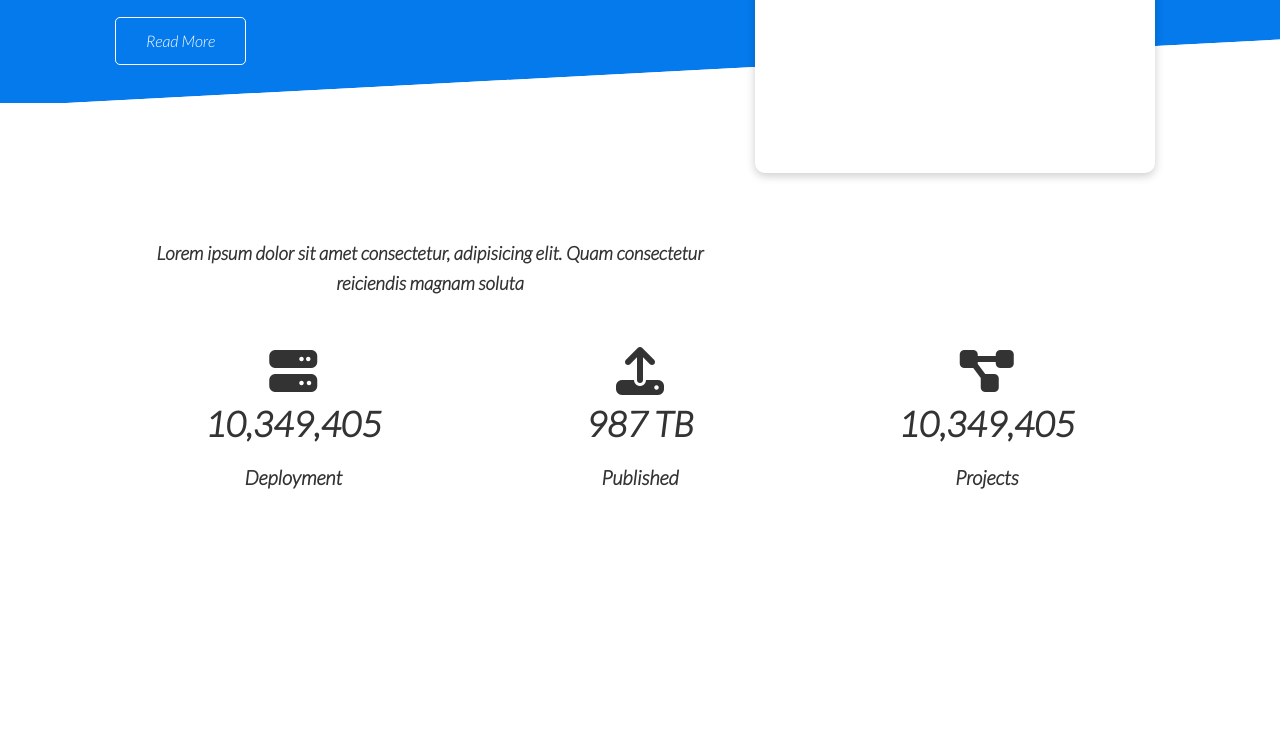
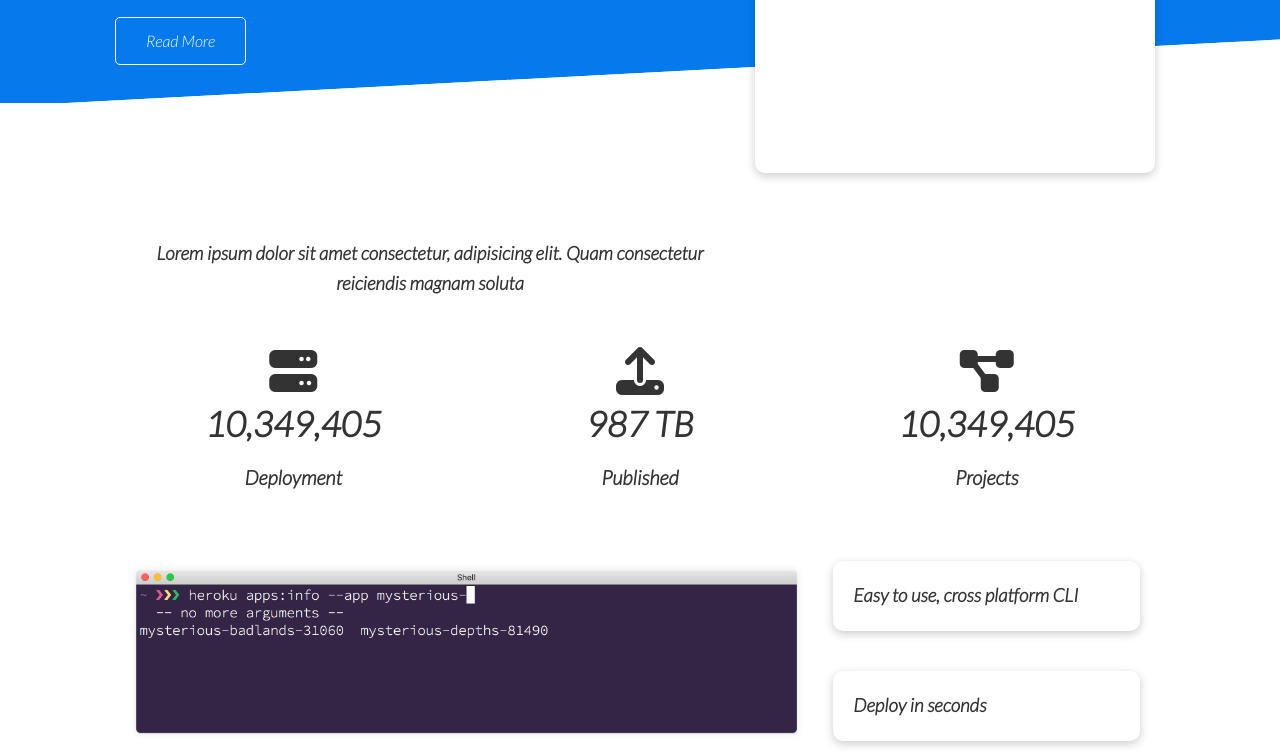
Before and after one commit to uferekalu/website-prototype-with-html-css, a plain HTML site: page index.html in a window 1280 px wide. Shown: the part 567-1318 px from the top of the page. Before the commit the page ends 1118 px from the top, so only its background shows below. Drawn offline with Linux system fonts and the light colour scheme.

Commit message:
added cli section and some styling

```diff
--- a/css/style.css
+++ b/css/style.css
@@ -136,3 +136,14 @@ img {
     font-size: 20px;
     font-weight: bold;
 }
+
+/* Cli */
+.cli .grid {
+    grid-template-columns: repeat(3, 1fr);
+    grid-template-rows: repeat(2, 1fr);
+}
+
+.cli .grid > *:first-child {
+    grid-column: 1 / span 2;
+    grid-row: 1 / span 2;
+}
--- a/index.html
+++ b/index.html
@@ -81,5 +81,18 @@
         </div>
     </section>
 
+    <!-- Cli -->
+    <section class="cli">
+        <div class="container grid">
+            <img src="images/logo/heroku.png" alt="">
+            <div class="card">
+                <h3>Easy to use, cross platform CLI</h3>
+            </div>
+            <div class="card">
+                <h3>Deploy in seconds</h3>
+            </div>
+        </div>
+    </section>
+
 </body>
 </html>
```
Also changed, not shown: images/logo/heroku.png (added).
